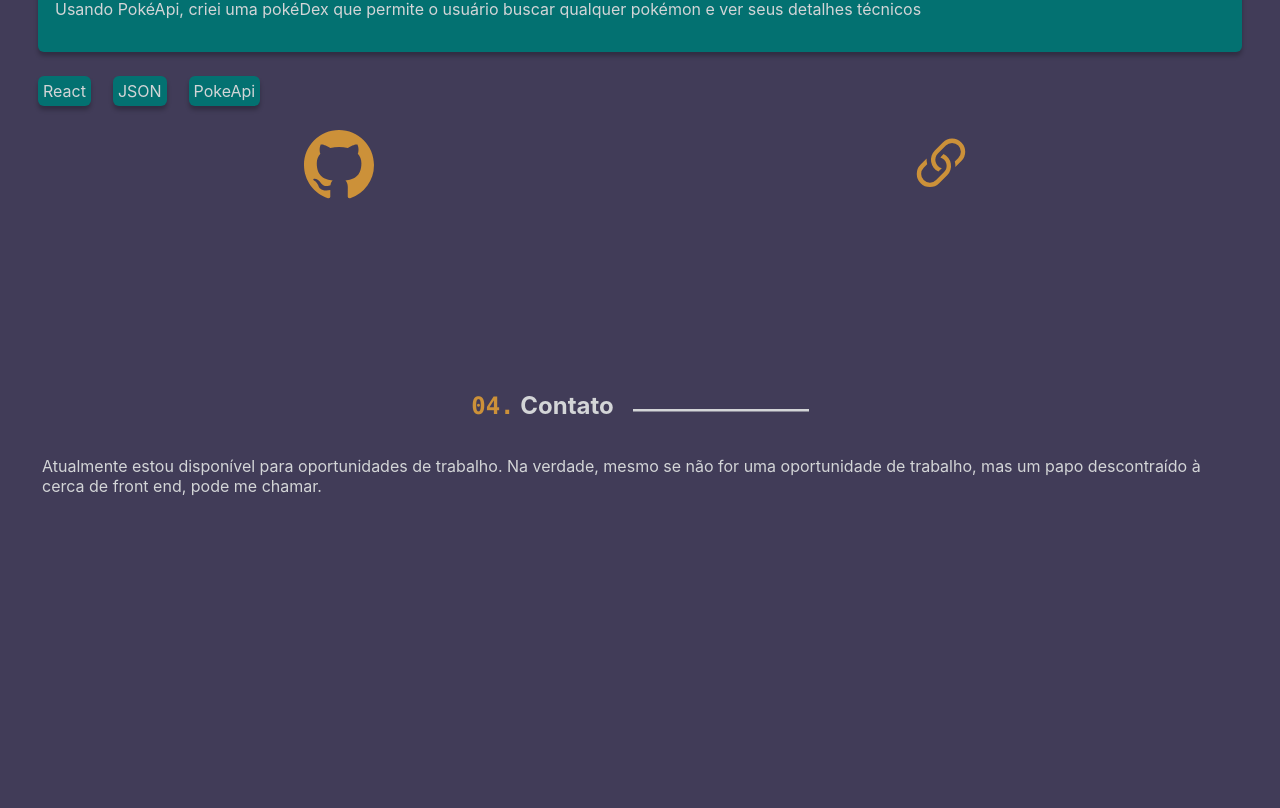
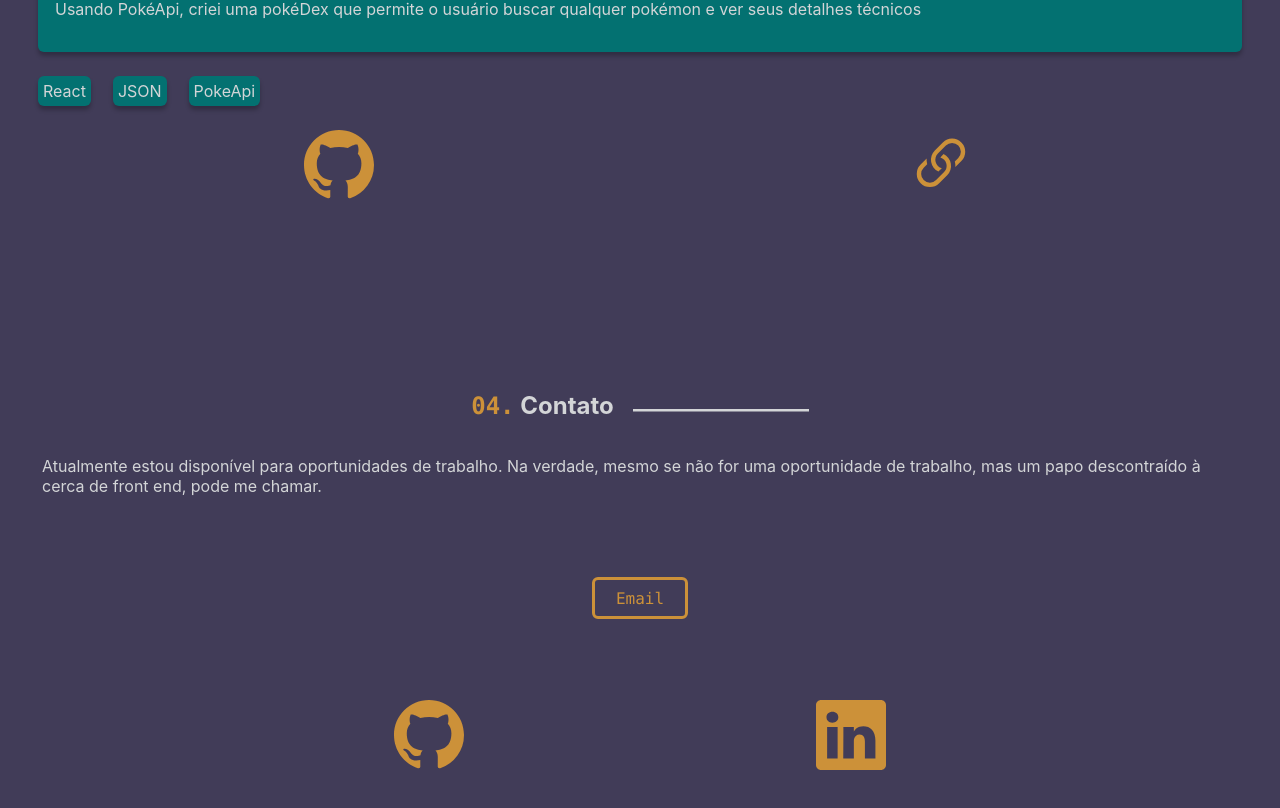
Before and after one commit to viralatron/viralatron.github.io, a React (Create React App) app: page / in a window 1280 px wide. Shown: the part 3182-3990 px from the top of the page. Built offline with nearby package versions, Linux system fonts and the light colour scheme.

Commit message:
criada a tela de contato

```diff
--- a/src/Components/Contato.jsx
+++ b/src/Components/Contato.jsx
@@ -1,14 +1,27 @@
+import { ReactComponent as Github } from "../assets/github.svg";
+import { ReactComponent as Linkedin } from "../assets/linkedin.svg";
 const Contato = () => {
   return (
-    <section id="contato">
+    <section id="contato" className="contato">
       <h2 className={"title decor"}>
         <code>04.</code> Contato
       </h2>
-      <p>
+      <p className="contato__text">
         Atualmente estou disponível para oportunidades de trabalho. Na verdade,
         mesmo se não for uma oportunidade de trabalho, mas um papo descontraído
         à cerca de front end, pode me chamar.
       </p>
+      <a className="contato__email" href="mailto:dan.amaralsilva@gmail.com">
+        <code>Email</code>
+      </a>
+      <div className="contato__externals">
+        <a href="https://github.com/viralatron">
+          <Github />
+        </a>
+        <a href="https://www.linkedin.com/in/dan-amarals/">
+          <Linkedin />
+        </a>
+      </div>
     </section>
   );
 };
--- /dev/null
+++ b/src/Styling/Contato.scss
@@ -0,0 +1,24 @@
+.contato {
+  display: flex;
+  &__text {
+    margin-bottom: 81px;
+  }
+  &__email {
+    border: 3px solid $laranja;
+    border-radius: $radius;
+    color: $laranja;
+    text-decoration: none;
+    padding: 8px 21px;
+    margin-bottom: 81px;
+  }
+  &__externals {
+    display: flex;
+    flex-direction: row;
+    justify-content: space-evenly;
+    width: 100%;
+    .bi {
+      height: 70px;
+      color: $laranja;
+    }
+  }
+}
--- a/src/styling/App.scss
+++ b/src/styling/App.scss
@@ -26,3 +26,4 @@ section {
 @import "Sobre.scss";
 @import "ExpProf.scss";
 @import "Projeto.scss";
+@import "Contato.scss";
```
